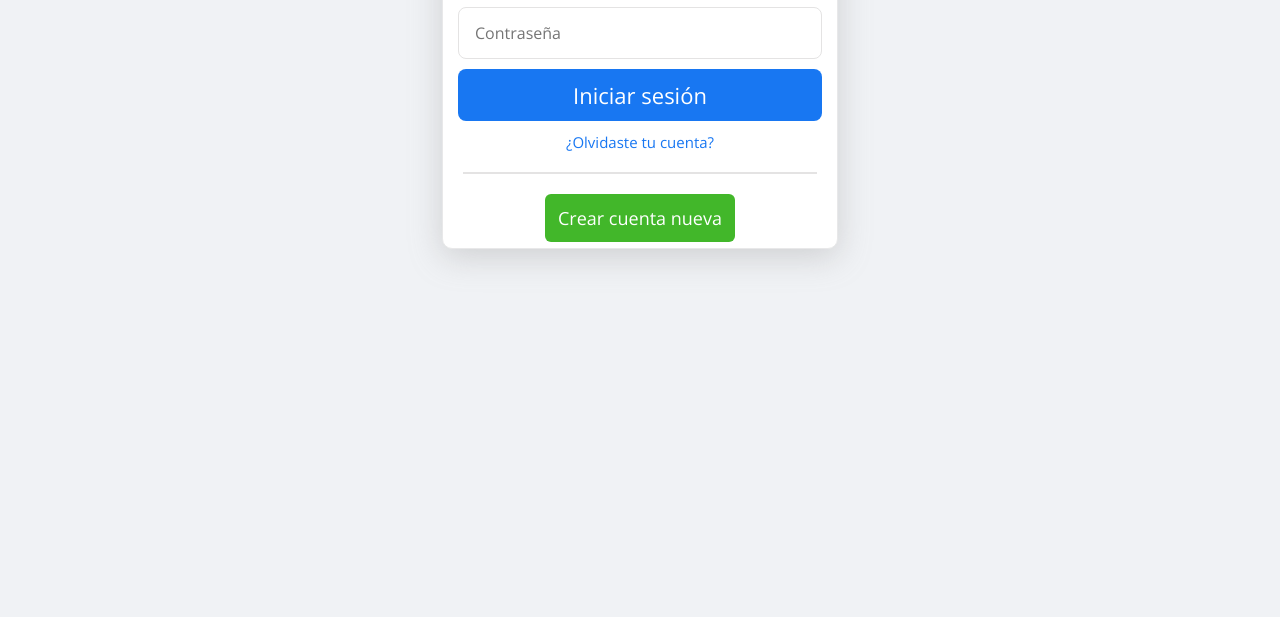
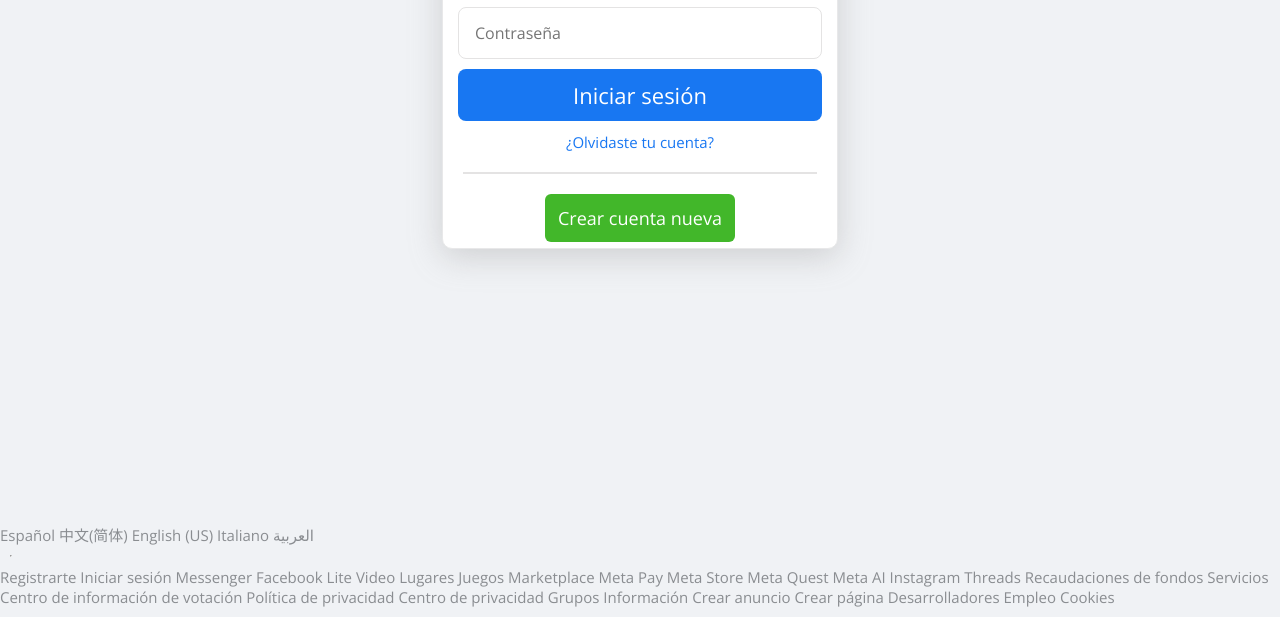
Before and after one commit to hellparr/Facebook, a plain HTML site: page index.html in a window 1280 px wide. Shown: the part 297-914 px from the top of the page. Before the commit the page ends 821 px from the top, so only its background shows below. Drawn offline with nearby package versions, Linux system fonts and the light colour scheme.

Commit message:
Se agrega footer informativo

```diff
--- a/index.html
+++ b/index.html
@@ -11,7 +11,6 @@
   <link href="https://fonts.googleapis.com/css2?family=Open+Sans:ital,wght@0,300..800;1,300..800&display=swap"
     rel="stylesheet">
   <title>Iniciar sesión en Facebook</title>
-
 </head>
 
 <body>
@@ -20,7 +19,6 @@
       <h2>facebook</h2>
     </div>
   </div>
-
   <div class="contenedor-principal">
     <div class="formulario">
       <div class="inicio">
@@ -29,23 +27,24 @@
       <div class="formato">
         <input type="text" placeholder="Correo electrónico o número de teléfono">
         <input type="text" placeholder="Contraseña">
-
         <button type="submit" class="entrar">Iniciar sesión</button>
-
         <a href="">¿Olvidaste tu cuenta?</a>
-
         <hr>
-
         <button type="submit" class="crear-cuenta" value="iniciar-sesión">Crear cuenta nueva</button>
       </div>
-
     </div>
-
-
-
-
-
-
   </div>
-
+  <div class="footer">
+    <footer>
+      <ul class="paises">
+        <p>Español 中文(简体) English (US) Italiano العربية</p>
+      </ul>
+      <hr>
+      <ul class="infor"
+        <p>
+          Registrarte Iniciar sesión Messenger Facebook Lite Video Lugares Juegos Marketplace Meta Pay Meta Store Meta Quest Meta AI Instagram Threads Recaudaciones de fondos Servicios Centro de información de votación Política de privacidad Centro de privacidad Grupos Información Crear anuncio Crear página Desarrolladores Empleo Cookies
+        </p>
+    </footer>
+  </div>
 </body>
+</html>
--- a/style.css
+++ b/style.css
@@ -100,3 +100,31 @@ body {
   color: #fff;
   background: #42b72a;
 }
+
+footer {
+justify-items:flex-start;
+font-size: 15px;
+font-family: inherit;
+}
+
+.footer .paises {
+  font-family: inherit;
+  color: #8a8d91;
+  cursor: pointer;
+  text-align: center;
+  display: flex;
+  justify-content: flex-start;
+  }
+
+  .footer .infor {
+  color: #8a8d91;
+  cursor: pointer;
+  text-align: left;
+  display: flex;
+  justify-content: flex-start;
+  margin-bottom: 10px;
+  }
+
+  .footer hr {
+    margin: 10px;
+  }
```
